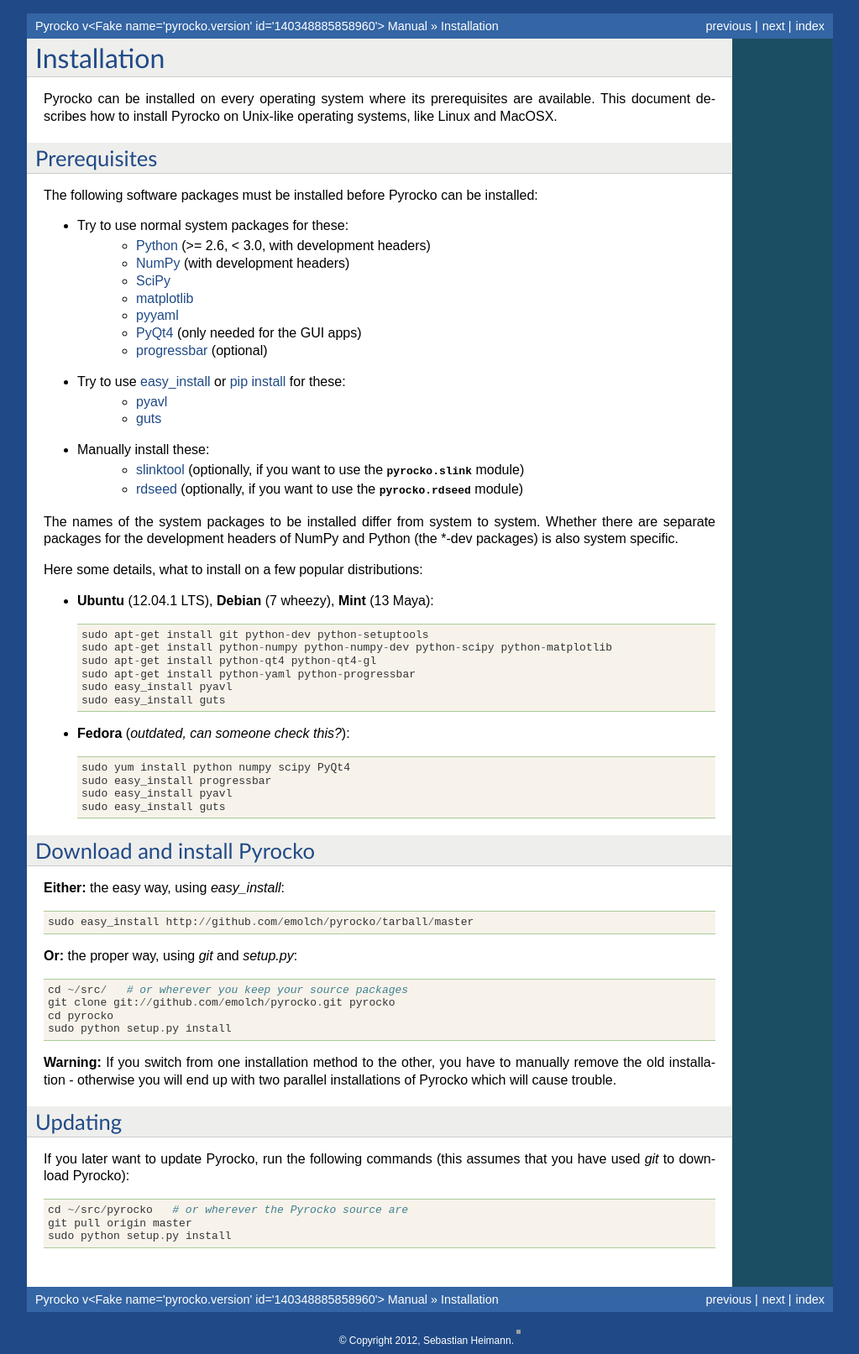
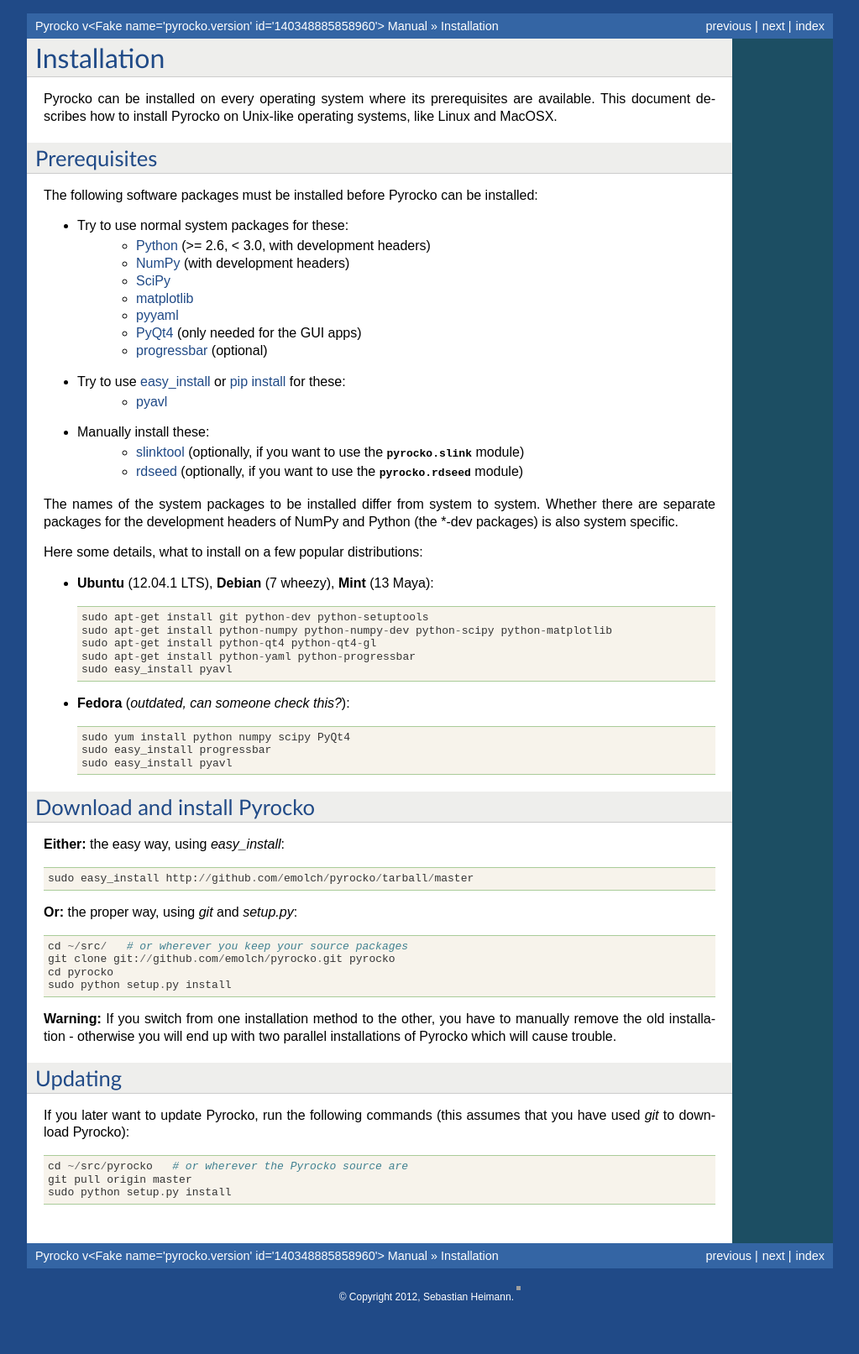
Before and after one commit to pyrocko/pyrocko, a Sphinx documentation site: the page built from doc/install.rst, in a window 1280 px wide. Shown: the whole page at 84% size, without its empty margins (128-1151 px from the left). Built offline with Sphinx 7.4.7, drawn with Linux system fonts in a browser that asks for light colours; formulas are drawn with MathJax 3; the version number is read from the project's files by our own code; after the commit the page ends 1561 px from its top, so only the background shows below that; grey boxes are pictures that could not be loaded.

Commit message:
updated docs

```diff
--- a/doc/install.rst
+++ b/doc/install.rst
@@ -21,7 +21,6 @@
 
 * Try to use `easy_install <http://pythonhosted.org/setuptools/easy_install.html>`_ or `pip install <http://www.pip-installer.org/en/latest/installing.html>`_ for these:
    * `pyavl <http://pypi.python.org/pypi/pyavl/>`_
-   * `guts <http://pypi.python.org/pypi/guts/>`_
 
 * Manually install these:
    * `slinktool <http://www.iris.edu/data/dmc-seedlink.htm>`_ (optionally, if you want to use the :py:mod:`pyrocko.slink` module)
@@ -40,14 +39,12 @@
     sudo apt-get install python-qt4 python-qt4-gl
     sudo apt-get install python-yaml python-progressbar
     sudo easy_install pyavl
-    sudo easy_install guts
 
 * **Fedora** (*outdated, can someone check this?*)::
 
     sudo yum install python numpy scipy PyQt4
     sudo easy_install progressbar
     sudo easy_install pyavl
-    sudo easy_install guts
 
 
 Download and install Pyrocko
```
Also changed, not shown: 1 other file.
